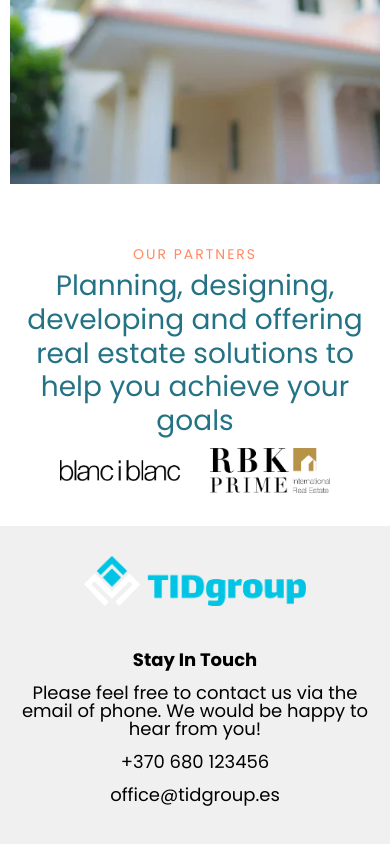
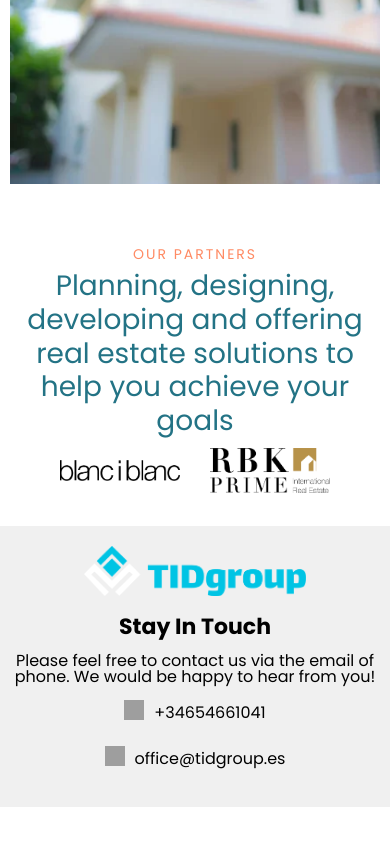
Before and after one commit to nestaleks/tidreact, a React (Create React App) app: page / in a window 390 px wide. Shown: the part 8432-9276 px from the top of the page. After the commit the page ends 9239 px from the top, so only its background shows below. Built offline with nearby package versions, Linux system fonts and the light colour scheme; grey boxes are pictures that could not be loaded.

Commit message:
app init

```diff
--- a/src/App.js
+++ b/src/App.js
@@ -1,4 +1,4 @@
-import {HashRouter as Router, Routes, Route} from "react-router-dom";
+import {BrowserRouter as Router, Routes, Route} from "react-router-dom";
 
 import Header from './components/header/header';
 import Footer from './components/footer/footer';
--- a/src/components/footer/footer.css
+++ b/src/components/footer/footer.css
@@ -2,12 +2,12 @@
     margin-top: auto;
     height: auto;
     width: 100%;
-    padding-top: 20px;
+    padding-top: 10px;
     color: #000000;
     background-color: #f0f0f0;
 }
 .footer-content {
-    margin: 0 auto 25px;
+    margin: 0 auto;
     display: flex;
     align-items: center;
     justify-content: center;
@@ -18,31 +18,43 @@
 .footer-logo {
     height: 50px;
 }
-.footer-content p {
-    margin: 10px auto;
-    font-size: 16px;
-    line-height: 1.2;
-    color: #000000;
-}
 .footer-bottom {
     margin: 0 auto 30px;
     display: flex;
     flex-direction: column;
     width: 100%;
-    font-size: 18px;
+    font-size: 16px;
     text-align: center;
     gap: 15px;
     padding: 10px;
 }
 .footer__contacts-title{
-    /*margin-bottom: 10px;*/
+    font-size: 22px;
 }
-.footer__contacts-text{
-    /*margin-bottom: 10px;*/
+.footer-bottom__contacts{
+    display: flex;
+    justify-content: center;
+    gap: 25px;
+}
+.footer-bottom__contacts div{
+    display: flex;
+    justify-content: center;
+}
+.footer__nav-phone,
+.footer__nav-email{
+    display: flex;
+    margin-top: 5px;
+}
+.footer-bottom__contacts img{
+    width: 20px;
+    height: 20px;
+    margin-right: 10px;
 }
 
-@media (max-width: 500px) {
-    .footer-bottom p {
-        float: none;
+@media (max-width: 480px) {
+    .footer-bottom__contacts{
+        flex-direction: column;
+        margin: 0 auto;
+        text-align: center;
     }
 }
--- a/src/components/footer/footer.jsx
+++ b/src/components/footer/footer.jsx
@@ -1,11 +1,12 @@
 import "./footer.css";
 import logoImg from './img/logo.png';
+import mailImg from './img/mail.svg'
+import phoneImg from './img/phone.svg'
 import React from "react";
 
 function Footer () {
     return (
         <div className="footer">
-            <footer>
                 <div className="footer-content">
                     <img className="footer-logo" src={logoImg} alt=""/>
                 </div>
@@ -13,10 +14,18 @@
                     <h5 className="footer__contacts-title">Stay In Touch</h5>
                     <p className="footer__contacts-text">Please feel free to contact us via the email of phone. We would
                         be happy to hear from you!</p>
-                    <a className="footer__nav-phone" href="tel:+370680123456">+370 680 123456</a>
-                    <a className="footer__nav-email" href="mailto:office@tidgroup.es">office@tidgroup.es</a>
+                    <div className="footer-bottom__contacts">
+                        <div>
+                            <img src={phoneImg} alt=""/>
+                            <a className="footer__nav-phone" href="tel:+34654661041">+34654661041</a>
+                        </div>
+
+                        <div>
+                            <img src={mailImg} alt=""/>
+                            <a className="footer__nav-email" href="mailto:office@tidgroup.es">office@tidgroup.es</a>
+                        </div>
+                    </div>
                 </div>
-            </footer>
         </div>
     );
 }
--- a/src/pages/contacts/contacts.css
+++ b/src/pages/contacts/contacts.css
@@ -19,20 +19,47 @@
     align-items: start;
 }
 .contacts__item-title{
+    text-transform: uppercase;
     font-size: 24px;
     font-weight: 700;
-    margin-bottom: 10px;
+    margin-bottom: 20px;
+    text-align: center;
+    width: 100%;
 }
 .contacts__item-text{
+    width: 100%;
+    text-align: center;
     line-height: 1.4;
     margin-bottom: 10px;
+    min-height: 23px;
 }
 .contacts__item-phonenumber{
+    width: 100%;
+    text-align: center;
     margin-bottom: 10px;
+    min-height: 23px;
 }
 .contacts__item-email{
+    width: 100%;
+    text-align: center;
     margin-bottom: 10px;
     color: cornflowerblue;
+    min-height: 23px;
+}
+.contacts__item-img{
+    width: 80px;
+    height: 80px;
+    border-radius: 100%;
+    margin: 0 auto;
+    background-color: #f0f0f0;
+    margin-bottom: 20px;
+}
+.contacts__item-img img{
+    display: flex;
+    align-items: center;
+    margin: 15px auto;
+    width: 50px;
+    height: 50px;
 }
 
 @media(max-width: 1024px) {
--- a/src/pages/contacts/contacts.jsx
+++ b/src/pages/contacts/contacts.jsx
@@ -1,6 +1,10 @@
 import './contacts.css';
 import React from 'react';
 import { Helmet } from 'react-helmet';
+
+import addressIcon from './img/contacts-address.svg';
+import feedbackIcon from './img/contacts-feedback.svg';
+import phoneIcon from './img/contacts-telephone.svg';
 
 function Contacts() {
     return (
@@ -11,30 +15,39 @@
             <section className="contacts__name section__padding">
                 <div className="container">
                     <h2 className="contacts__name-title">Contact Us</h2>
-                    <div className="contacts__items">
-                        <div className="contacts__item">
-                            <p className="contacts__item-title">TID Group</p>
-                            <p className="contacts__item-text">Palma De Mallorca
-                                <br/>
-                                Spain
+                    <div class="contacts__items">
+                        <div class="contacts__item">
+                            <div class="contacts__item-img">
+                                <img src={addressIcon} alt="" />
+                            </div>
+                            <p class="contacts__item-title">
+                                ADDRESS
                             </p>
-                            <a className="contacts__item-phonenumber" href="tel:+*****************">Phone:+*****************</a>
-                            <a className="contacts__item-phonenumber" href="tel:+*****************">Fax: +*****************</a>
-                            <a className="contacts__item-email" href="mailto:office@tidgroup.es">office@tidgroup.es</a>
+                            <p class="contacts__item-text">Top Invest Development Group</p>
+                            <p class="contacts__item-text">Palma De Mallorca</p>
+                            <p class="contacts__item-text">Spain</p>
                         </div>
-                        <div className="contacts__item">
-                            <p className="contacts__item-title">Customer Support</p>
-                            <a className="contacts__item-email" href="mailto:info.mallorca@tidgroup.es">info.mallorca@tidgroup.es</a>
-                            <a className="contacts__item-phonenumber" href="tel:+*****************">Phone: +*****************</a>
-                            <a className="contacts__item-phonenumber" href="tel:+*****************">Fax: +*****************</a>
+                        <div class="contacts__item">
+                            <div class="contacts__item-img">
+                                <img src={feedbackIcon} alt="" />
+                            </div>
+                            <p class="contacts__item-title">
+                                EMAIL
+                            </p>
+                            <a class="contacts__item-email" href="mailto:office@tidgroup.es">office@tidgroup.es</a>
+                            <a class="contacts__item-email"
+                               href="mailto:pmallorca@tidgroup.es">pmallorca@tidgroup.es</a>
+                            <a class="contacts__item-email"
+                               href="mailto:info.mallorca@tidgroup.es">info.mallorca@tidgroup.es</a>
                         </div>
-                        <div className="contacts__item">
-                            <p className="contacts__item-title">
-                                Wholesale Inquiries
+                        <div class="contacts__item">
+                            <div class="contacts__item-img">
+                            <img src={phoneIcon} alt="" />
+                            </div>
+                            <p class="contacts__item-title">
+                                Phone
                             </p>
-                            <a className="contacts__item-email"
-                               href="mailto:pmallorca@tidgroup.es">pmallorca@tidgroup.es</a>
-                            <a className="contacts__item-phonenumber" href="tel:+*****************">Phone: +*****************</a>
+                            <a class="contacts__item-phonenumber" href="tel:+34654661041">Phone: +34654661041</a>
                         </div>
                     </div>
                 </div>
```
